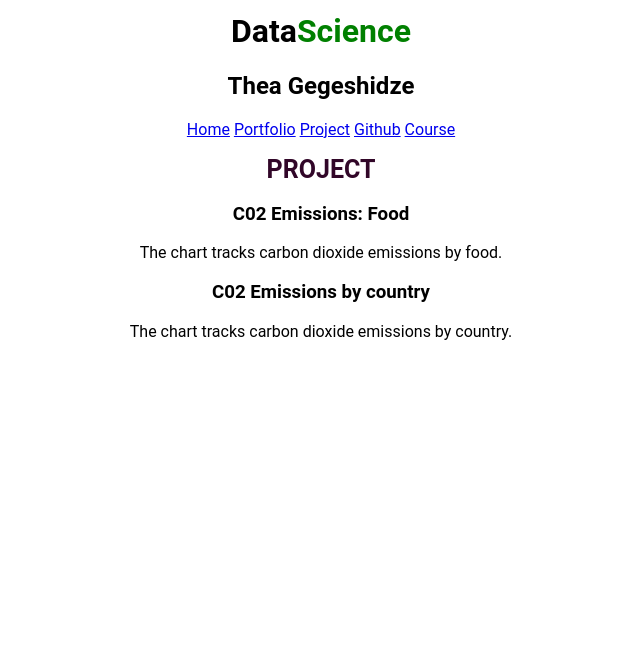
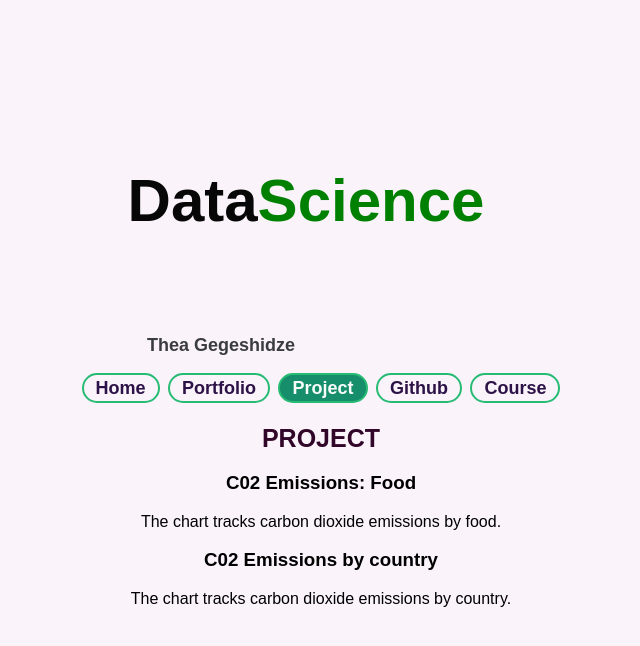
Before and after one commit to theagegeshidze/theagegeshidze.github.io, a plain HTML site: page project.html in a window 1280 px wide. Shown: the whole page, without its empty margins (319-959 px from the left). Drawn offline with Linux system fonts and the light colour scheme; a script that the page names is missing; a web font is replaced by a local one.

Commit message:
Update project.html

```diff
--- a/project.html
+++ b/project.html
@@ -6,7 +6,7 @@
     <meta name="viewport" content="width=device-width, initial-scale=1.0">
     <title>Thea Gegeshidze</title>
 
-    <link rel="stylesheet" href= "newwwww.css">
+    <link rel="stylesheet" href= "portfolio.css">
     <link rel="stylesheet" href="https://use.fontawesome.com/releases/v5.12.1/css/all.css" crossorigin="anonymous">
     <link href="//maxcdn.bootstrapcdn.com/font-awesome/4.1.0/css/font-awesome.min.css" rel="stylesheet">
 
```
